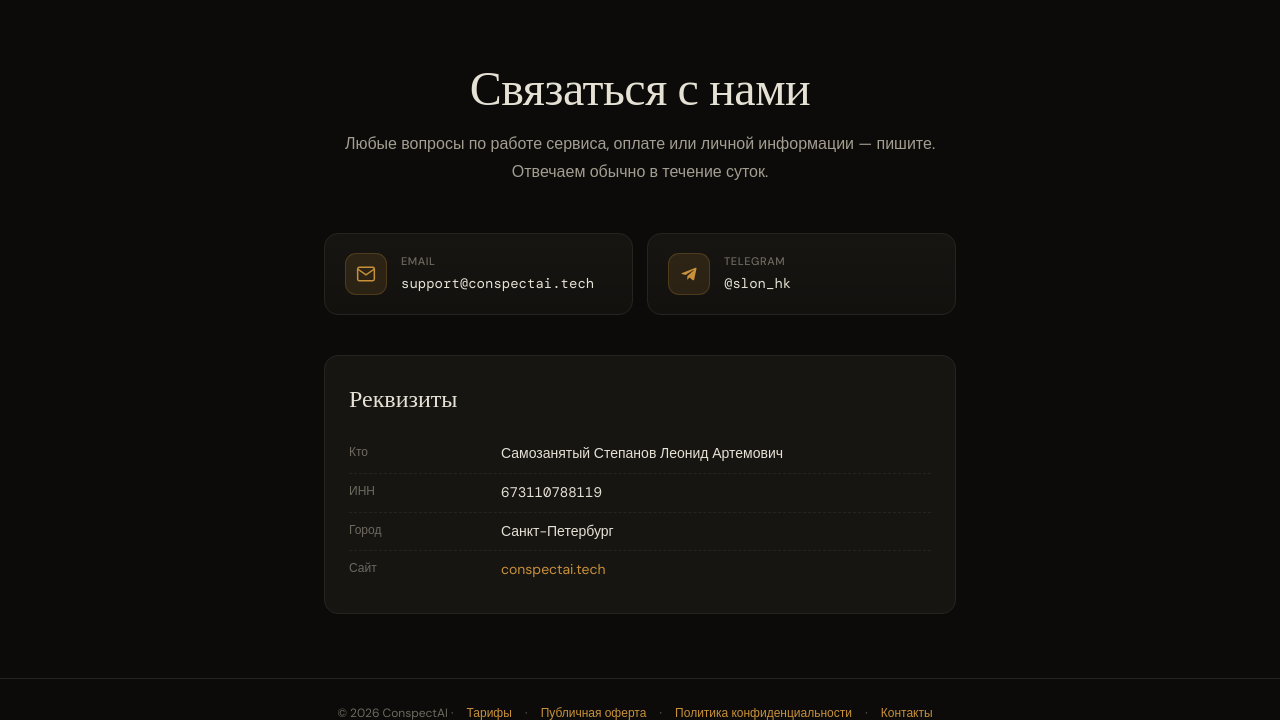
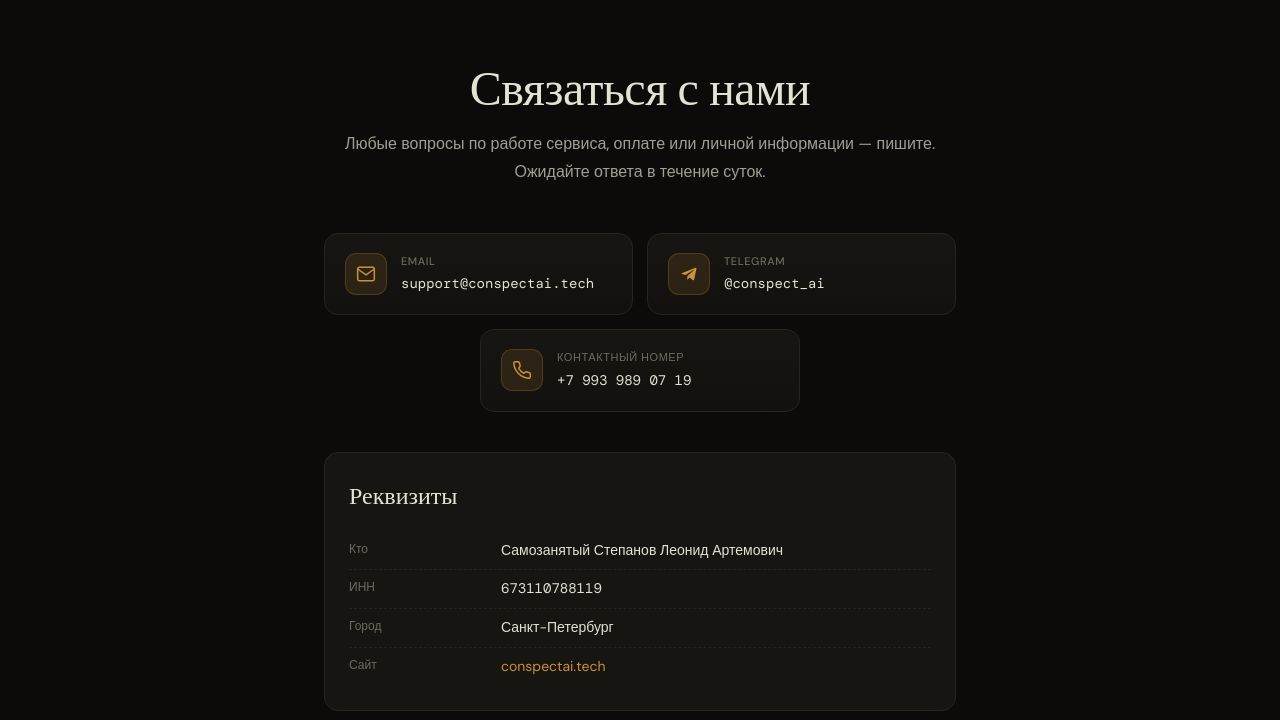
Before and after one commit to slon-hk/ConspectAI, a FastAPI app: page /contacts in a window 1280 px wide. Shown: the part 60-780 px from the top of the page. Run offline with FastAPI, Linux system fonts and the light colour scheme; parts of the project's set-up code (start-up, migrations or seed data) failed here and were passed over.

Commit message:
closes #20 добавил плашку с телефоном на страничку contacts.html, а так же добавил номер телефона внизу landing.html. все кликабельно, везде стоит тип tel

```diff
--- a/backend/templates/contacts.html
+++ b/backend/templates/contacts.html
@@ -38,9 +38,13 @@
   .channel{display:flex;align-items:center;gap:14px;padding:18px 20px;background:linear-gradient(180deg,var(--surface) 0%,rgba(23,21,18,.6) 100%);border:1px solid var(--border);border-radius:14px;text-decoration:none;transition:all .2s;color:var(--text-1)}
   .channel:hover{border-color:var(--accent);transform:translateY(-1px);box-shadow:0 12px 32px rgba(0,0,0,.35);text-decoration:none;color:var(--text-1)}
   .channel-icon{width:42px;height:42px;border-radius:11px;background:var(--accent-dim);border:1px solid rgba(200,145,58,.22);display:flex;align-items:center;justify-content:center;color:var(--accent);flex-shrink:0}
-  .channel-meta{flex:1;min-width:0}
+  .channel-meta{flex:1;min-width:0;}
   .channel-label{font-size:11px;color:var(--text-3);font-weight:500;letter-spacing:.05em;text-transform:uppercase;margin-bottom:2px}
   .channel-value{font-size:14px;color:var(--text-1);font-family:'DM Mono',monospace;overflow:hidden;text-overflow:ellipsis}
+  .channel-full{grid-column: 1 / -1; justify-content:center; text-align:center;}
+  .channel-full{grid-column: 1 / -1;justify-self: center;width: 320px;}
+
+.channel-full{justify-content: flex-start; text-align: left;}
 
   .reqs{background:var(--surface);border:1px solid var(--border);border-radius:14px;padding:24px}
   .reqs h2{font-family:'Cormorant Garamond',serif;font-weight:500;font-size:24px;margin-bottom:14px}
@@ -73,7 +77,7 @@
 
 <main>
   <h1>Связаться с нами</h1>
-  <p class="lede">Любые вопросы по работе сервиса, оплате или личной информации — пишите. Отвечаем обычно в течение суток.</p>
+  <p class="lede">Любые вопросы по работе сервиса, оплате или личной информации — пишите. Ожидайте ответа в течение суток.</p>
 
   <div class="channels">
     <a href="mailto:support@conspectai.tech" class="channel">
@@ -92,7 +96,17 @@
       </div>
       <div class="channel-meta">
         <p class="channel-label">Telegram</p>
-        <p class="channel-value">@slon_hk</p>
+        <p class="channel-value">@conspect_ai</p>
+      </div>
+    </a>
+
+    <a href="tel:+79939890719" class="channel channel-full" target="_blank" rel="noopener">
+      <div class="channel-icon">
+        <svg width="20" height="20" viewBox="0 0 24 24" fill="none" stroke="currentColor" stroke-width="1.8" stroke-linecap="round" stroke-linejoin="round"><path d="M22 16.92v3a2 2 0 0 1-2.18 2A19.79 19.79 0 0 1 11.19 19a19.5 19.5 0 0 1-6-6A19.79 19.79 0 0 1 2.08 4.18 2 2 0 0 1 4.06 2h3a2 2 0 0 1 2 1.72c.12.9.33 1.77.63 2.61a2 2 0 0 1-.45 2.11L8.09 9.91a16 16 0 0 0 6 6l1.47-1.15a2 2 0 0 1 2.11-.45c.84.3 1.71.51 2.61.63A2 2 0 0 1 22 16.92z"/></svg>
+      </div>
+      <div class="channel-meta">
+        <p class="channel-label">Контактный номер</p>
+        <p class="channel-value">+7 993 989 07 19</p>
       </div>
     </a>
   </div>
```
Also changed, not shown: backend/templates/landing.html (+10 -3 lines).
